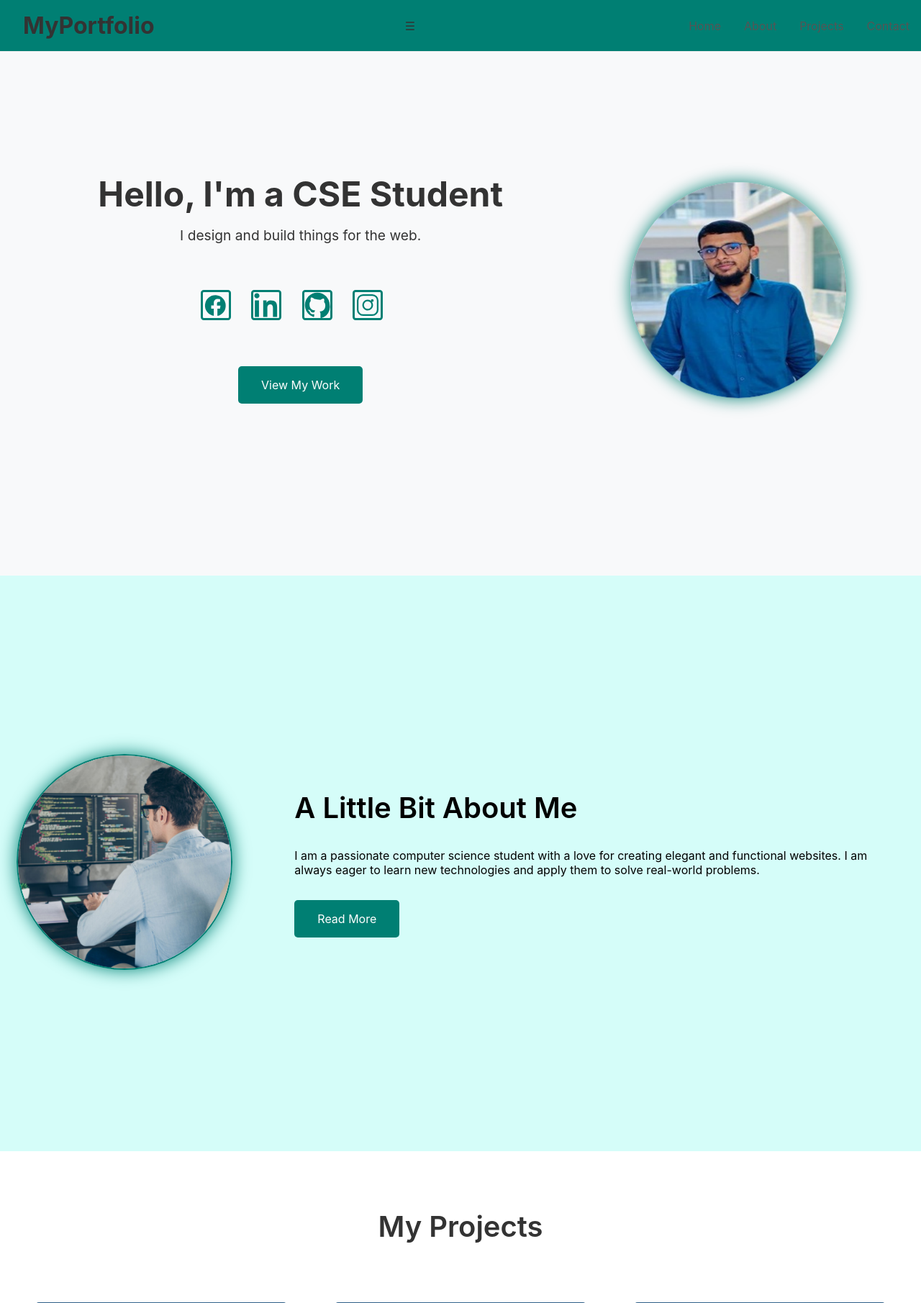
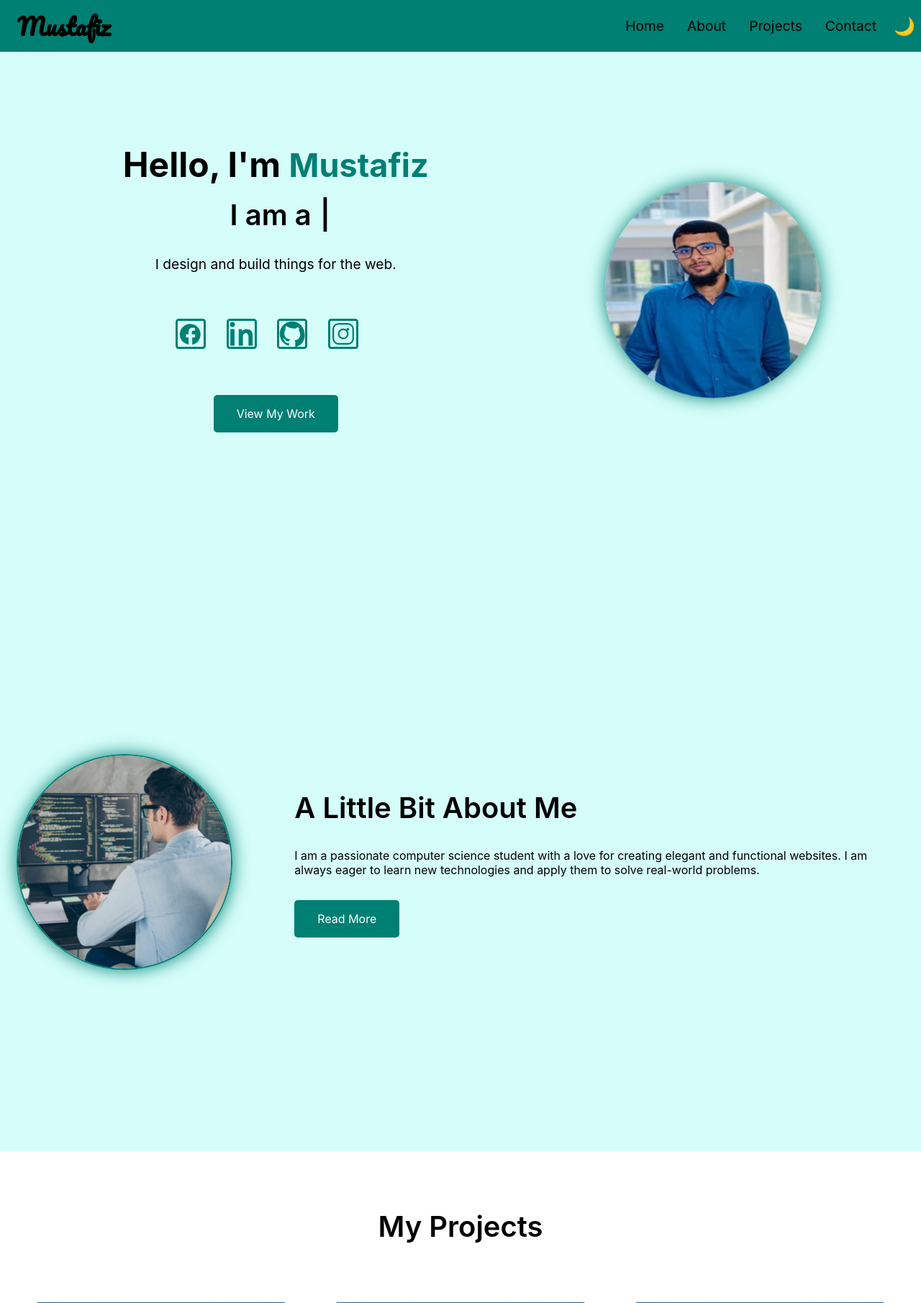
Before and after one commit to mustafiz-07/protfolio, a PHP site: page / in a window 1280 px wide. Shown: the top 1811 px of the page at 72% size. Run offline with PHP 8.4, Linux system fonts and the light colour scheme.

Commit message:
add typewrite animation and fix some bug in css

```diff
--- a/index.html
+++ b/index.html
@@ -5,13 +5,18 @@
     <meta name="viewport" content="width=device-width, initial-scale=1.0" />
     <title>My Portfolio</title>
     <link rel="stylesheet" href="style.css" />
+    <link
+      href="https://fonts.googleapis.com/css2?family=Pacifico&family=Poppins:wght@400;700&display=swap"
+      rel="stylesheet"
+    />
   </head>
   <body>
     <header>
-      <a href="#home" class="logo">MyPortfolio</a>
+      <div>
+        <a href="#" class="logo">Mustafiz</a>
+      </div>
+      <div class="others">
         <span id="menu-icon">&#9776;</span>
-      <!--menu icon -->
-
         <nav class="navbar">
           <ul>
             <li><a href="#home">Home</a></li>
@@ -20,12 +25,17 @@
             <li><a href="#contact">Contact</a></li>
           </ul>
         </nav>
+        <button id="theme-toggle">🌙</button>
+      </div>
     </header>
 
     <main>
       <section id="home" class="hero">
         <div class="hero-text">
-          <h1>Hello, I'm a CSE Student</h1>
+          <h1>Hello, I'm <span class="highlighted-name">Mustafiz</span></h1>
+          <h2>
+            I am a <span id="typewriter"></span><span class="cursor">|</span>
+          </h2>
           <p>I design and build things for the web.</p>
           <div class="social-icons">
             <a
@@ -129,8 +139,6 @@
             <p>A brief description of this project.</p>
             <a href="#" class="cta-button">View Project</a>
           </div>
-
-
         </div>
       </section>
 
--- a/script.js
+++ b/script.js
@@ -1,15 +1,34 @@
 let menu = document.querySelector("#menu-icon");
 let navbar = document.querySelector(".navbar");
 
+function isMobileView() {
+  return window.matchMedia("(max-width: 991px)").matches;
+}
+
 menu.onclick = () => {
   navbar.classList.toggle("active");
-  menu.style.display = "none";
+  if (isMobileView()) {
+    menu.style.display = "none";
+  }
 };
 
 window.onscroll = () => {
   navbar.classList.remove("active");
-  menu.style.display = "block";
+  if (isMobileView()) {
+    menu.style.display = "block";
+  } else {
+    menu.style.display = "none";
+  }
 };
+
+// Ensure correct menu icon display on resize
+window.addEventListener("resize", () => {
+  if (isMobileView()) {
+    menu.style.display = "block";
+  } else {
+    menu.style.display = "none";
+  }
+});
 const form = document.getElementById("Form");
 const formStatus = document.getElementById("form-status");
 
@@ -62,3 +81,35 @@
     console.error("Error submitting form:", error);
   }
 });
+
+// Typewriter effect for the hero section
+const words = ["Web Developer", "Designer", "Content Creator"];
+let wordIndex = 0;
+let charIndex = 0;
+let isDeleting = false;
+
+function type() {
+  const currentWord = words[wordIndex];
+  const display = document.getElementById("typewriter");
+
+  if (isDeleting) {
+    display.textContent = currentWord.substring(0, charIndex--);
+  } else {
+    display.textContent = currentWord.substring(0, charIndex++);
+  }
+
+  let speed = isDeleting ? 50 : 120; // typing / deleting speed
+
+  if (!isDeleting && charIndex === currentWord.length + 1) {
+    isDeleting = true;
+    speed = 1000; // pause before deleting
+  } else if (isDeleting && charIndex === -1) {
+    isDeleting = false;
+    wordIndex = (wordIndex + 1) % words.length; // move to next word
+    speed = 500; // pause before typing new word
+  }
+
+  setTimeout(type, speed);
+}
+
+type();
--- a/style.css
+++ b/style.css
@@ -14,10 +14,19 @@
   --snd-bg-color: #d5fdf9;
   --text-color: #000;
   --main-color: #007f73;
-  --dark-color: #333;
+  --bg-color2: #333;
+}
+:dark-mode {
+  --bg-color: #1a1a1a;
+  --snd-bg-color: #222;
+  --text-color: #f5f5f5;
+  --main-color: #00c2a8;
+  --bg-color2: #000;
 }
 body {
-  color: #333;
+  background: var(--bg-color);
+  color: var(--text-color);
+  transition: background 0.3s ease, color 0.3s ease;
 }
 
 ul {
@@ -29,27 +38,35 @@
 header {
   position: fixed;
   background-color: var(--main-color);
-  border-bottom: 1px solid #eee;
   display: flex;
+  align-items: center;
   justify-content: space-between;
-  align-items: center;
   z-index: 1000;
   width: 100%;
   top: 0;
-  padding: 1rem;
+  padding: 0.5rem;
   transition: all 0.5s ease;
 }
-
+.others {
+  display: flex;
+  flex-direction: row;
+  align-items: flex-end;
+  gap: 0.5rem;
+  align-items: center;
+  justify-items: space-between;
+}
 .logo {
+  font-family: "Pacifico", cursive; /* Unique font */
   font-weight: bold;
   font-size: 2rem;
   padding-left: 1rem;
-  color: #333;
+  color: var(--text-color);
   cursor: pointer;
   transition: 0.3s ease;
 }
+
 .logo:hover {
-  transform: scale(1.1);
+  transform: scale(1.2);
 }
 
 .navbar ul {
@@ -58,19 +75,33 @@
 
 .navbar li {
   margin-left: 2rem;
+  font-size: 1.2rem;
 }
 
 .navbar a {
-  color: #555;
+  color: var(--text-color);
 }
 
 .navbar ul li a:hover {
   color: var(--snd-bg-color);
   font-weight: bold;
 }
-#menu-icon {
+.others #menu-icon {
   cursor: pointer;
   display: none;
+}
+
+#theme-toggle {
+  font-size: 1.5rem;
+  background: none;
+  border: none;
+  cursor: pointer;
+  margin-left: 1rem;
+  transition: transform 0.3s ease;
+}
+
+#theme-toggle:hover {
+  transform: scale(1.2);
 }
 
 /* Hero Section */
@@ -79,7 +110,7 @@
   align-items: center;
   justify-content: space-around;
   padding: 6rem 2rem;
-  background-color: #f8f9fa;
+  background-color: var(--snd-bg-color);
 }
 
 .hero-text {
@@ -89,10 +120,32 @@
   font-size: 3rem;
   margin-bottom: 1rem;
 }
+.hero-text .highlighted-name {
+  font-size: 45px; /* Slightly bigger */
+  color: var(--main-color);
+}
+.hero-text .cursor {
+  display: inline-block;
+  margin-left: 2px;
+  width: 2px;
 
+  animation: blink 0.7s infinite;
+}
+
+@keyframes blink {
+  0%,
+  50% {
+    opacity: 1;
+  }
+  51%,
+  100% {
+    opacity: 0;
+  }
+}
 .hero-text p {
   font-size: 1.2rem;
   margin-bottom: 1rem;
+  color: var(--text-color);
 }
 
 .cta-button {
```
Also changed, not shown: other parts of style.css (+13 -14 lines). Lines whose indentation alone changed are shown as unchanged.
